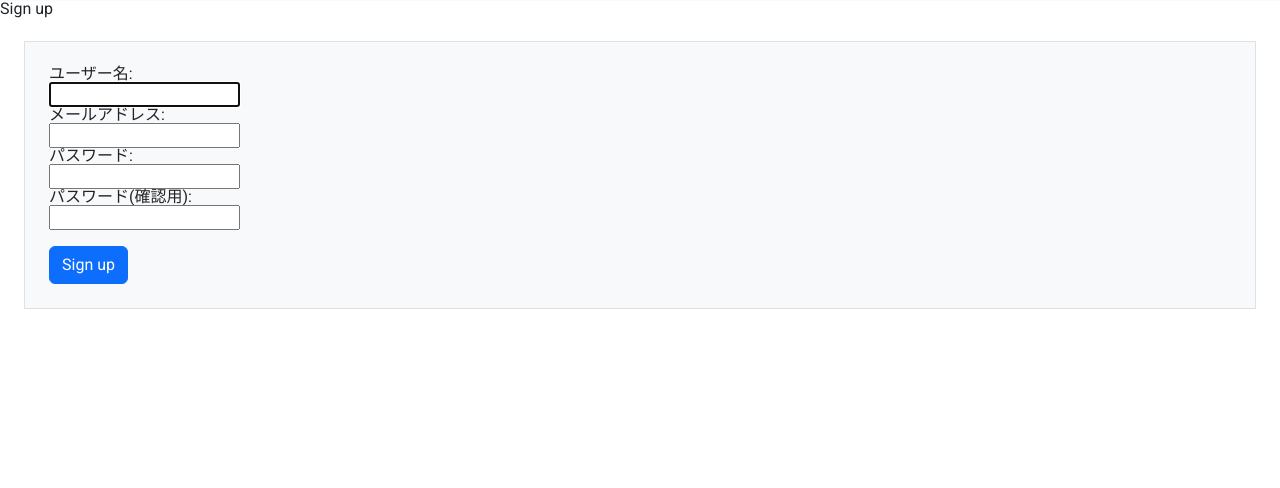
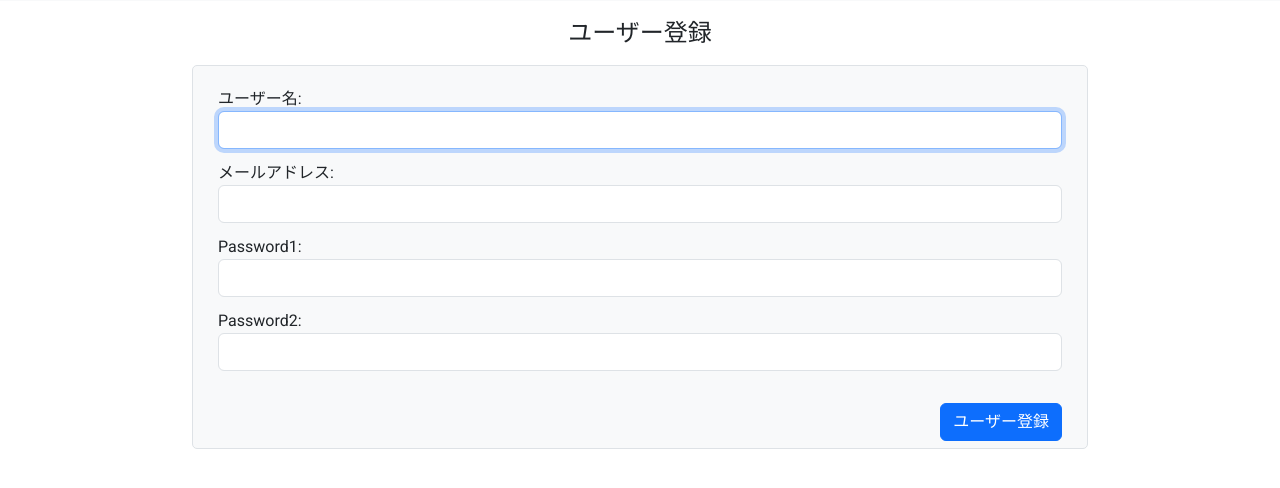
Before and after one commit to Shiroari175/rakuten-review-system, a Django app: page /signup/ in a window 1280 px wide. Shown: the part 47-535 px from the top of the page. Run offline with Django 4.2, Linux system fonts and the light colour scheme.

Commit message:
アカウント登録CSS見直し

```diff
--- a/rakutenproject/accounts/forms.py
+++ b/rakutenproject/accounts/forms.py
@@ -1,8 +1,24 @@
 from django.contrib.auth.forms import UserCreationForm
+from django import forms
 from .models import CustomUser
 
 
 class CustomUserCreationForm(UserCreationForm):
+
+    # attrsのform-controlを反映させるために、直接指定する
+    password1 = forms.CharField(
+        widget=forms.PasswordInput(attrs={'class': 'form-control mt-1 mb-3'})
+    )
+    password2 = forms.CharField(
+        widget=forms.PasswordInput(attrs={'class': 'form-control mt-1 mb-3'})
+    )
+
     class Meta:
         model = CustomUser
         fields = ['username', 'email', 'password1', 'password2']
+        widgets = {
+            'username': forms.TextInput(attrs={'class': 'form-control mt-1 mb-3'}),
+            'email': forms.EmailInput(attrs={'class': 'form-control mt-1 mb-3'}),
+            # 'password1': forms.PasswordInput(attrs={'class': 'form-control'}),
+            # 'password2': forms.PasswordInput(attrs={'class': 'form-control'}),
+        }
--- a/rakutenproject/accounts/templates/signup.html
+++ b/rakutenproject/accounts/templates/signup.html
@@ -1,8 +1,8 @@
 {% extends 'base.html' %}
 {% block title %}ユーザー登録{% endblock %}
 {% block content %}
-<h2>Sign up</h2>
-<form method="post" class="p-4 m-4 bg-light border">
+<h2 class="custom-title text-center">ユーザー登録</h2>
+<form method="post" class="bg-light border" id="id-account-form">
     {% csrf_token %}
     {% for field in form %}
         <div>
@@ -14,6 +14,6 @@
         {% endfor %}
     {% endfor %}
     <br>
-    <input type="submit" value="Sign up" class="btn btn-primary">
+    <input type="submit" value="ユーザー登録" class="btn btn-primary float-end">
 </form>
 {% endblock %}
--- a/rakutenproject/static/css/base_style.css
+++ b/rakutenproject/static/css/base_style.css
@@ -91,6 +91,17 @@ th a {
     width: 100px;
 }
 
+/* アカウント登録フォーム */
+#id-account-form {
+    background: #CCFFCC;
+    width: 70%;
+    height: 30vw;
+    margin: 20px auto;
+    border-radius: 5px;
+    border: solid #999 1px;
+    padding: 25px;
+}
+
 /* 検索フォーム */
 #id-find-form {
     background: #CCFFCC;
```
